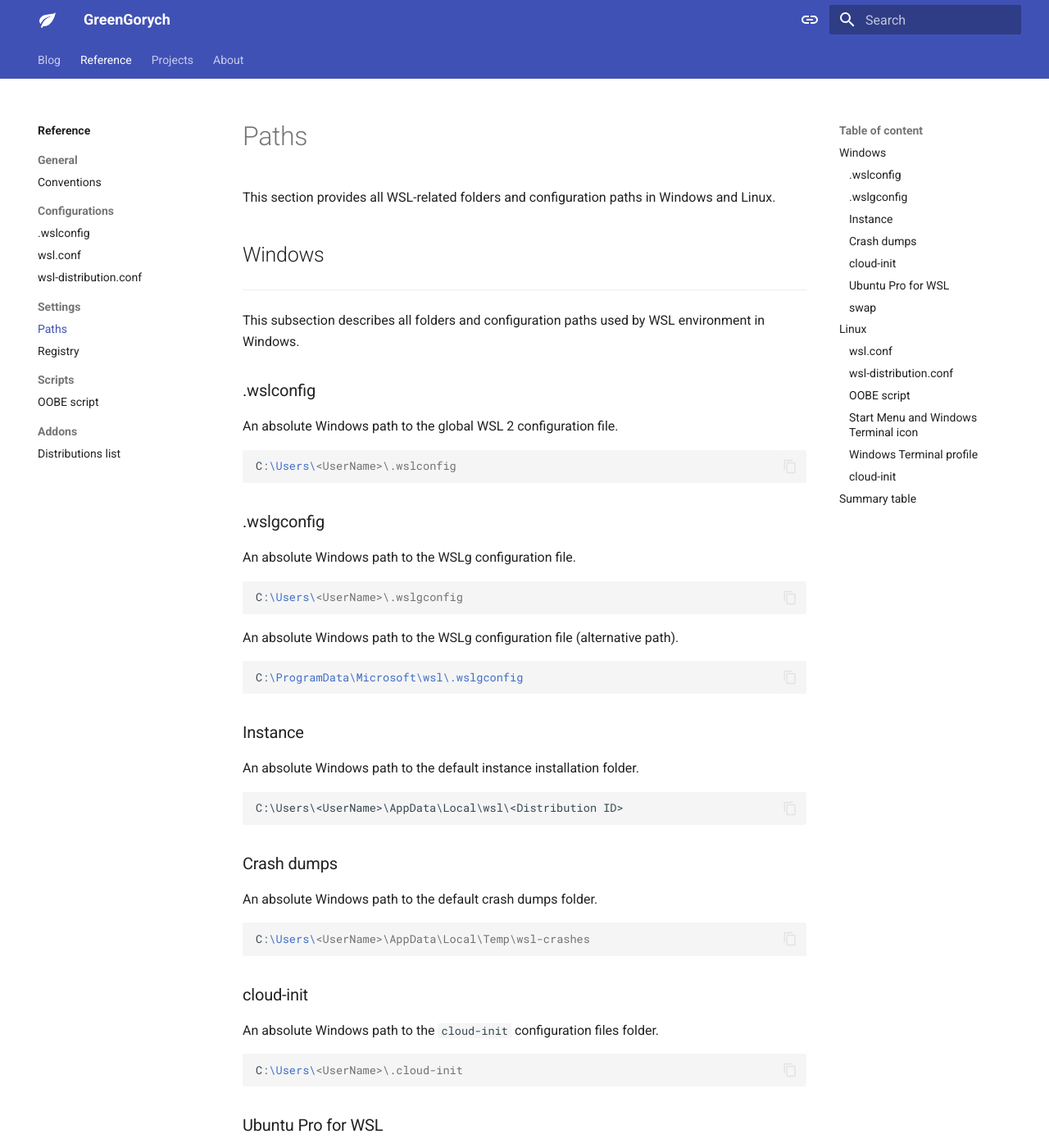
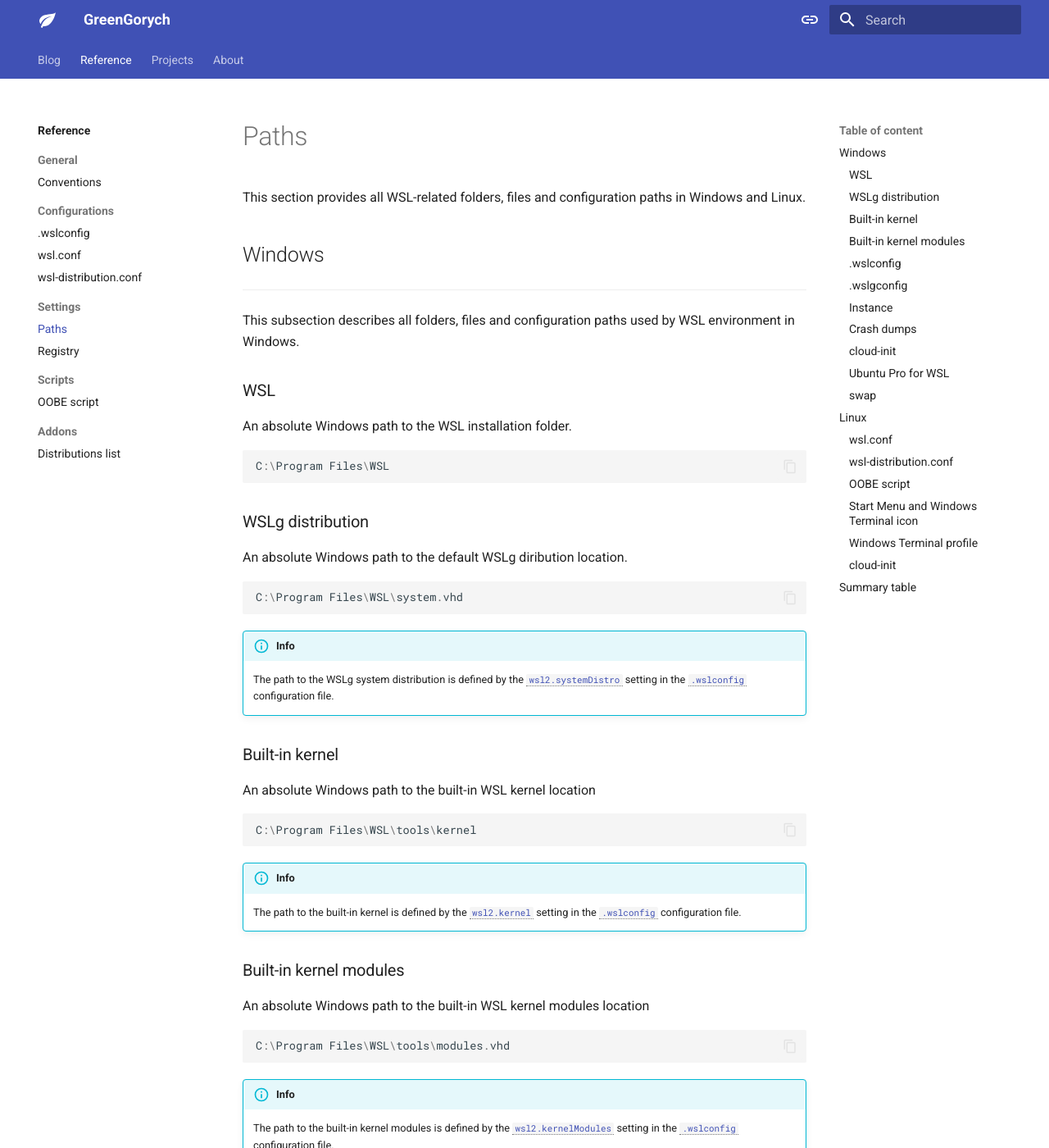
Before and after one commit to greengorych/greengorych.io, an MkDocs documentation site: the page built from docs/reference/paths.md, in a window 1280 px wide and 1400 px high. Shown: the whole window at 82% size. Built offline with MkDocs 1.6.1 and Material for MkDocs 9.7.7, drawn with Linux system fonts in a browser that asks for light colours; plug-ins that fetch from the network failed and are left out; comment, search, counter and statistics services are not loaded; some of the changed text lies outside the part shown.

Commit message:
docs(site): update "Paths" page in "Reference"

````diff
--- a/docs/reference/paths.md
+++ b/docs/reference/paths.md
@@ -1,40 +1,81 @@
 ---
 description: >-
-  Reference for WSL folders and configuration paths for managing WSL, distributions, instances, and cloud-init.
+  Reference for WSL folders, files and configuration paths for managing WSL, distributions, instances, and cloud-init.
 title: >-
-  Reference for WSL folders and configuration paths
+  Reference for WSL folders, files and configuration paths
 ---
 
 # Paths
 
-This section provides all WSL-related folders and configuration paths in Windows and Linux.
+This section provides all WSL-related folders, files and configuration paths in Windows and Linux.
 
 ## Windows
 
 ---
 
-This subsection describes all folders and configuration paths used by WSL environment in Windows.
+This subsection describes all folders, files and configuration paths used by WSL environment in Windows.
+
+### WSL
+
+An absolute Windows path to the WSL installation folder.
+
+``` { .powershell .no-select }
+C:\Program Files\WSL
+```
+
+### WSLg distribution
+
+An absolute Windows path to the default WSLg diribution location.
+
+``` { .powershell .no-select }
+C:\Program Files\WSL\system.vhd
+```
+
+!!! info
+    The path to the WSLg system distribution is defined by the [`wsl2.systemDistro`][wsl2.systemDistro]{ data-preview } setting in the [`.wslconfig`][.wslconfig]{ data-preview } configuration file.
+
+### Built-in kernel
+
+An absolute Windows path to the built-in WSL kernel location
+
+``` { .powershell .no-select }
+C:\Program Files\WSL\tools\kernel
+```
+
+!!! info
+    The path to the built-in kernel is defined by the [`wsl2.kernel`][wsl2.kernel]{ data-preview } setting in the [`.wslconfig`][.wslconfig]{ data-preview } configuration file.
+
+### Built-in kernel modules
+
+An absolute Windows path to the built-in WSL kernel modules location
+
+``` { .powershell .no-select }
+C:\Program Files\WSL\tools\modules.vhd
+```
+!!! info
+    The path to the built-in kernel modules is defined by the [`wsl2.kernelModules`][wsl2.kernelmodules]{ data-preview } setting in the [`.wslconfig`][.wslconfig]{ data-preview } configuration file.
 
 ### .wslconfig
 
 An absolute Windows path to the global WSL 2 configuration file.
 
-
-``` { .batch .no-select }
+``` { .powershell .no-select }
 C:\Users\<UserName>\.wslconfig
 ```
+
+!!! info
+    More information about the configuration is available on the reference [.wslconfig][.wslconfig] page.
 
 ### .wslgconfig
 
 An absolute Windows path to the WSLg configuration file.
 
-``` { .batch .no-select }
+``` { .powershell .no-select }
 C:\Users\<UserName>\.wslgconfig
 ```
-
 An absolute Windows path to the WSLg configuration file (alternative path).
 
-``` { .batch .no-select }
+``` { .powershell .no-select }
 C:\ProgramData\Microsoft\wsl\.wslgconfig
 ```
 
@@ -42,23 +83,27 @@ C:\ProgramData\Microsoft\wsl\.wslgconfig
 
 An absolute Windows path to the default instance installation folder.
 
-``` { .baych .no-select }
+``` { .powershell .no-select }
 C:\Users\<UserName>\AppData\Local\wsl\<Distribution ID>
 ```
+!!! info
+    The path to the instances installation folder is defined by the [`general.distributionInstallPath`][general.distributioninstallpath]{ data-preview } setting in the [`.wslconfig`][.wslconfig]{ data-preview } configuration file.
 
 ### Crash dumps
 
 An absolute Windows path to the default crash dumps folder.
 
-``` { .batch .no-select }
+``` { .powershell .no-select }
 C:\Users\<UserName>\AppData\Local\Temp\wsl-crashes
 ```
+!!! info
+    The path to the crash dumps folder is defined by the [`wsl2.crashDumpFolder`][wsl2.crashdumpfolder]{ data-preview } setting in the [`.wslconfig`][.wslconfig]{ data-preview } configuration file.
 
 ### cloud-init
 
 An absolute Windows path to the `cloud-init` configuration files folder.
 
-``` { .batch .no-select }
+``` { .powershell .no-select }
 C:\Users\<UserName>\.cloud-init
 ```
 
@@ -66,7 +111,7 @@ C:\Users\<UserName>\.cloud-init
 
 An absolute Windows path to the Ubuntu Pro for WSL configuration files and logs folder.
 
-``` { .batch .no-select }
+``` { .powershell .no-select }
 C:\Users\<UserName>\.ubuntupro
 ```
 
@@ -74,12 +119,18 @@ C:\Users\<UserName>\.ubuntupro
 
 An absolute Windows path to the default swap file location.
 
-``` { .batch .no-select }
+``` { .powershell .no-select }
 C:\Users\<UserName>\AppData\Local\Temp\<WSL VM ID>\swap.vhdx
 ```
 
 !!! info
-    To get the `<WSL VM ID>`, use `wslinfo --vm-id` within the instance
+    `WSL VM ID` – an unique identifier for each WSL launch.
+
+!!! tip
+    To get the `WSL VM ID`, use this command within the instance:
+    ``` { .sh .no-select }
+    wslinfo --vm-id
+    ```
 
 ## Linux
 
@@ -94,6 +145,8 @@ An absolute Linux path to the per-instance configuration file.
 ``` { .sh .no-select }
 /etc/wsl.conf
 ```
+!!! info
+    More information about the configuration is available on the reference [wsl.conf][wsl.conf] page.
 
 ### wsl-distribution.conf
 
@@ -102,6 +155,9 @@ An absolute Linux path to the per-distribution configuration file.
 ``` { .sh .no-select }
 /etc/wsl-distribution.conf
 ```
+
+!!! info
+    More information about the configuration is available on the reference [wsl-distribution.conf][wsl-distribution.conf] page
 
 ### OOBE script
 
@@ -128,10 +180,7 @@ An absolute Linux path to the Start Menu and to the Windows Terminal icon.
 ```
 
 !!! info
-    The path to the icon location is specific to each distribution family and is defined by the [`shortcut.icon`][shortcut.icon]{ data-preview } setting in the [`wsl-distribution.conf`][wsl-distribution.conf]{ data-preview }  configuration file.
-
-[wsl-distribution.conf]: wsl-distribution-conf.md/#wsl-distributionconf
-[shortcut.icon]: wsl-distribution-conf.md/#icon
+    The path to the icon location is specific to each distribution family and is defined by the [`shortcut.icon`][shortcut.icon]{ data-preview } setting in the [`wsl-distribution.conf`][wsl-distribution.conf]{ data-preview } configuration file.
 
 ### Windows Terminal profile
 
@@ -155,10 +201,17 @@ An absolute Linux path to the `cloud-init` WSL data-source configuration file.
 /etc/cloud/cloud.cfg.d/99_wsl.cfg
 ```
 
+!!! info
+    By default, the `cloud-init` data source configuration file is present only in Ubuntu family distributions.
+
 ## Summary table
 
 | Location | Path                                                           | Description                                |
 | -------- | -------------------------------------------------------------- | ------------------------------------------ |
+| Windows  | `C:\Program Files\WSL`                                         | WSL installation folder                    |
+| Windows  | `C:\Program Files\WSL\system.vhd`                              | Default WSLg diribution location           |
+| Windows  | `C:\Program Files\WSL\tools\kernel`                            | Built-in WSL kernel location               |
+| Windows  | `C:\Program Files\WSL\tools\modules.vhd`                       | Built-in WSL kernel modules location       |
 | Windows  | `C:\Users\<UserName>\.wslconfig`                               | Global WSL 2 configuration                 |
 | Windows  | `C:\Users\<UserName>\.wslgconfig`                              | Global WSLg configuration                  |
 | Windows  | `C:\ProgramData\Microsoft\WSL\.wslgconfig`                     | Global WSLg configuration (alternative)    |
@@ -175,4 +228,18 @@ An absolute Linux path to the `cloud-init` WSL data-source configuration file.
 | Linux    | `/etc/cloud/cloud.cfg.d/99_wsl.cfg`                            | `cloud-init` WSL data-source configuration |
 
 !!! info
-    `<UserName>`is username of the current Windows user.
+    - `<UserName>` – username of the current Windows user.
+    - `WSL VM ID` – an unique identifier for each WSL launch.
+
+[.wslconfig]: wslconfig.md/#wslconfig
+[wsl.conf]: wsl-conf.md/#wslconf
+[general.distributioninstallpath]: wslconfig.md/#distributioninstallpath
+[wsl2.systemDistro]: wslconfig.md/#systemdistro
+[wsl2.kernel]: wslconfig.md/#kernel
+[wsl2.kernelmodules]: wslconfig.md/#kernelmodules
+[wsl2.crashdumpfolder]: wslconfig.md/#crashdumpfolder
+[wsl-distribution.conf]: wsl-distribution-conf.md/#wsl-distributionconf
+[oobe.command]: wsl-distribution-conf.md/#command
+[oobe-script]: oobe-script.md
+[shortcut.icon]: wsl-distribution-conf.md/#icon
+[windowsterminal.ProfileTemplate]: wsl-distribution-conf.md/#profiletemplate
````
Also changed, not shown: other parts of docs/reference/paths.md (+2 -9 lines).
